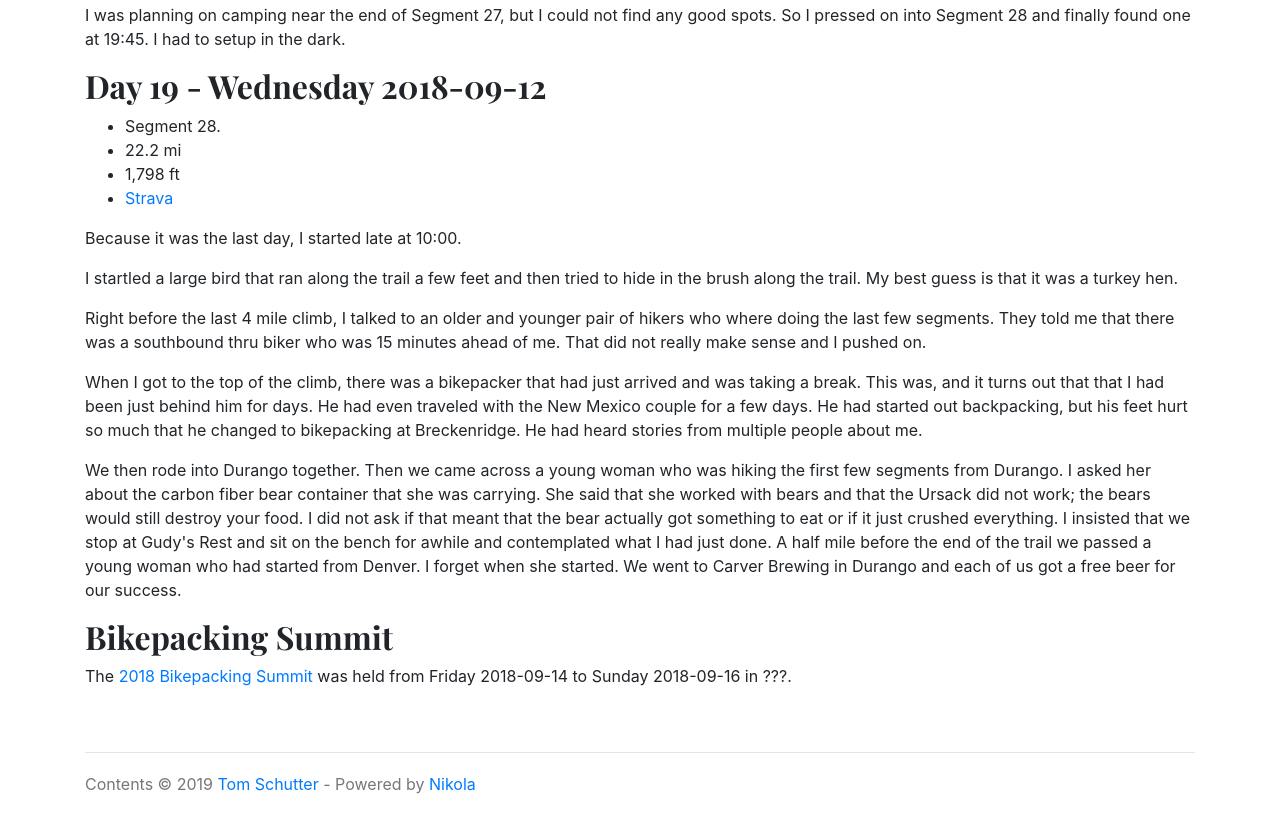
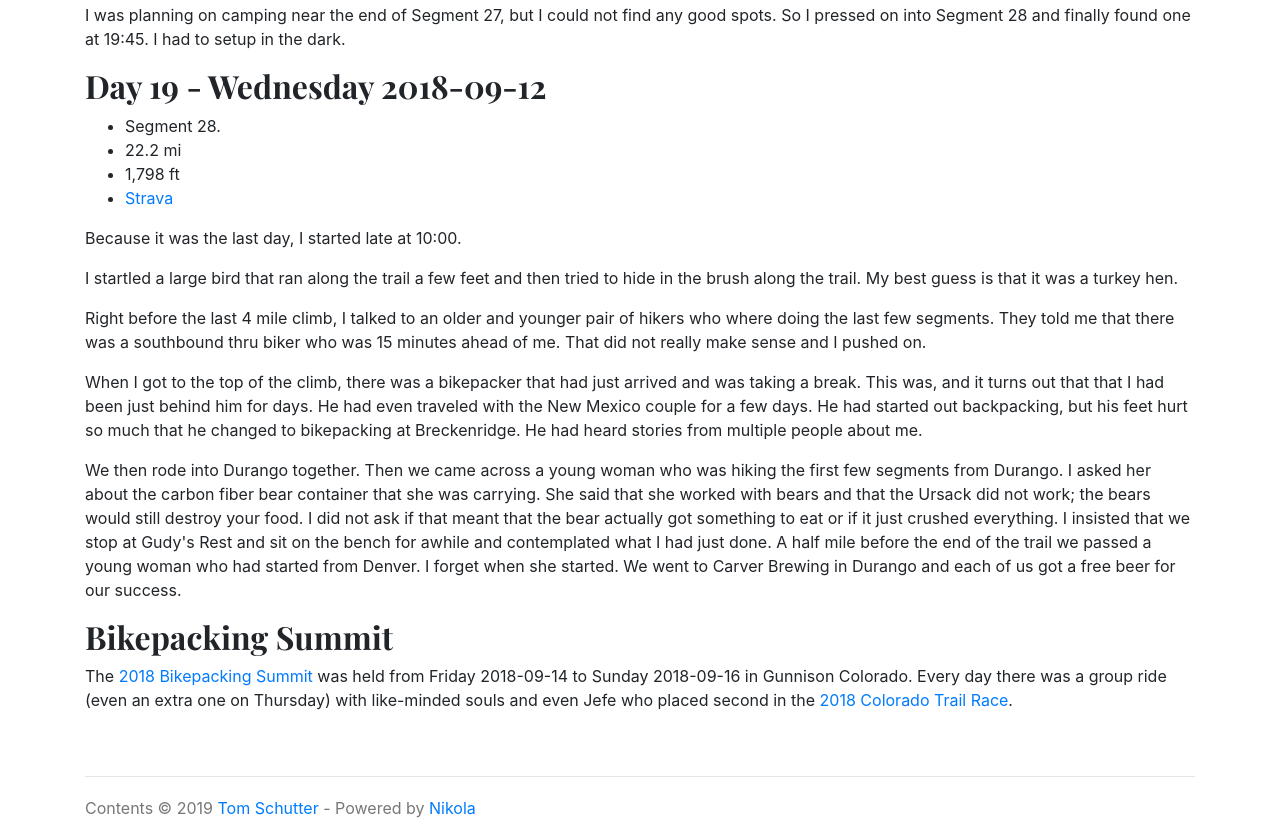
Before and after one commit to tschutter/tschutter.github.io, a plain HTML site: page 2018-bikepack-of-the-ct/index.html in a window 1280 px wide. Shown: the part 10083-10903 px from the top of the page. Before the commit the page ends 10879 px from the top, so only its background shows below. Drawn offline with nearby package versions, Linux system fonts and the light colour scheme.

Commit message:
Nikola auto commit.
Source commit: 07cce1a17c4920c4e62830901c9ddc457341fffe
Nikola version: 8.0.2

```diff
--- a/2018-bikepack-of-the-ct/index.html
+++ b/2018-bikepack-of-the-ct/index.html
@@ -670,7 +670,10 @@ each of us got a free beer for our success.</p>
 <div class="section" id="bikepacking-summit">
 <h2>Bikepacking Summit</h2>
 <p>The <a class="reference external" href="https://bikepacking.com/event/2018-bikepacking-summit/">2018 Bikepacking Summit</a> was held
-from Friday 2018-09-14 to Sunday 2018-09-16 in ???.</p>
+from Friday 2018-09-14 to Sunday 2018-09-16 in Gunnison Colorado.
+Every day there was a group ride (even an extra one on Thursday) with
+like-minded souls and even Jefe who placed second in the <a class="reference external" href="https://bikepacking.com/event/2018-colorado-trail-race/">2018
+Colorado Trail Race</a>.</p>
 </div>
 </div>
     </div>
```
